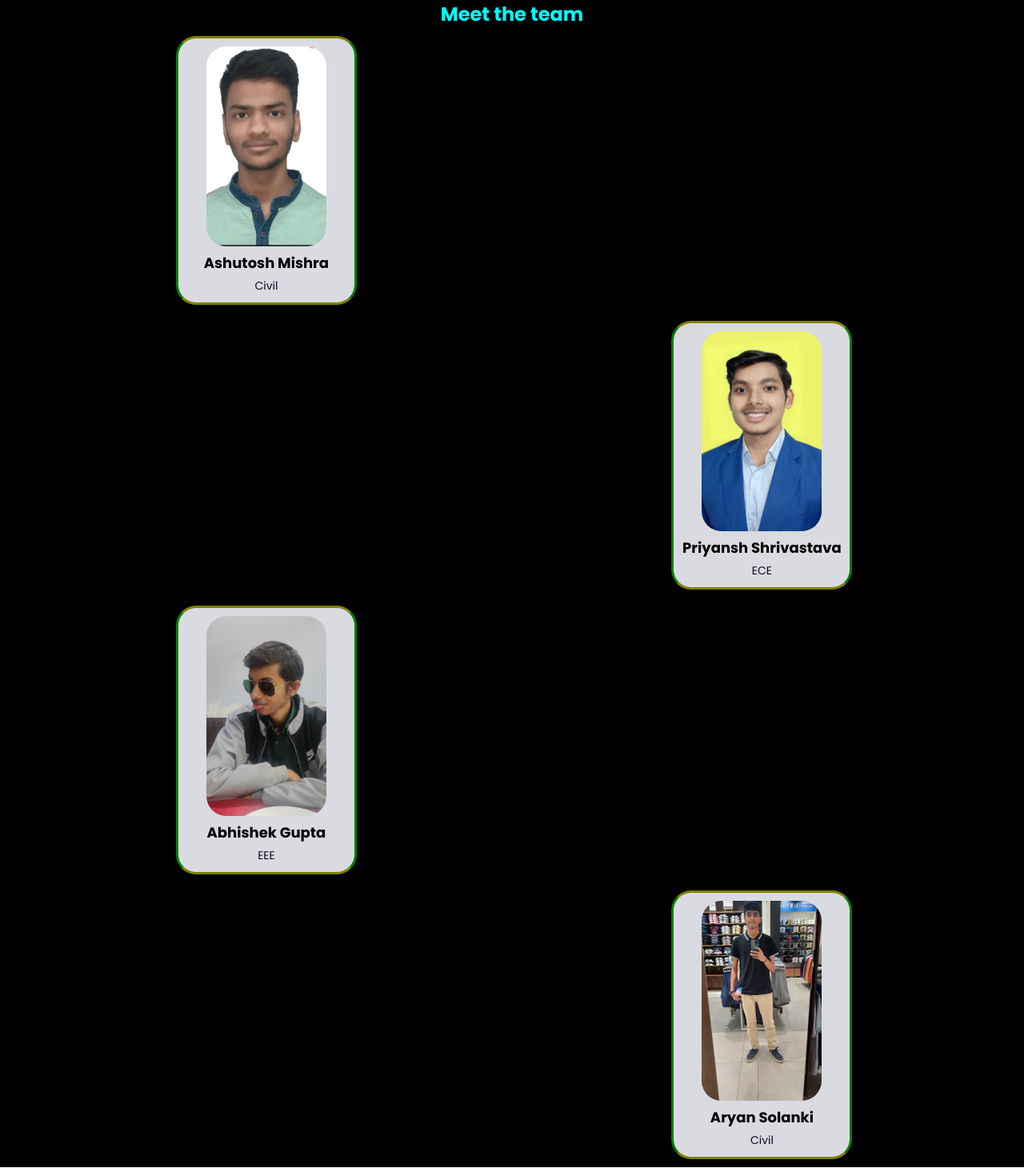
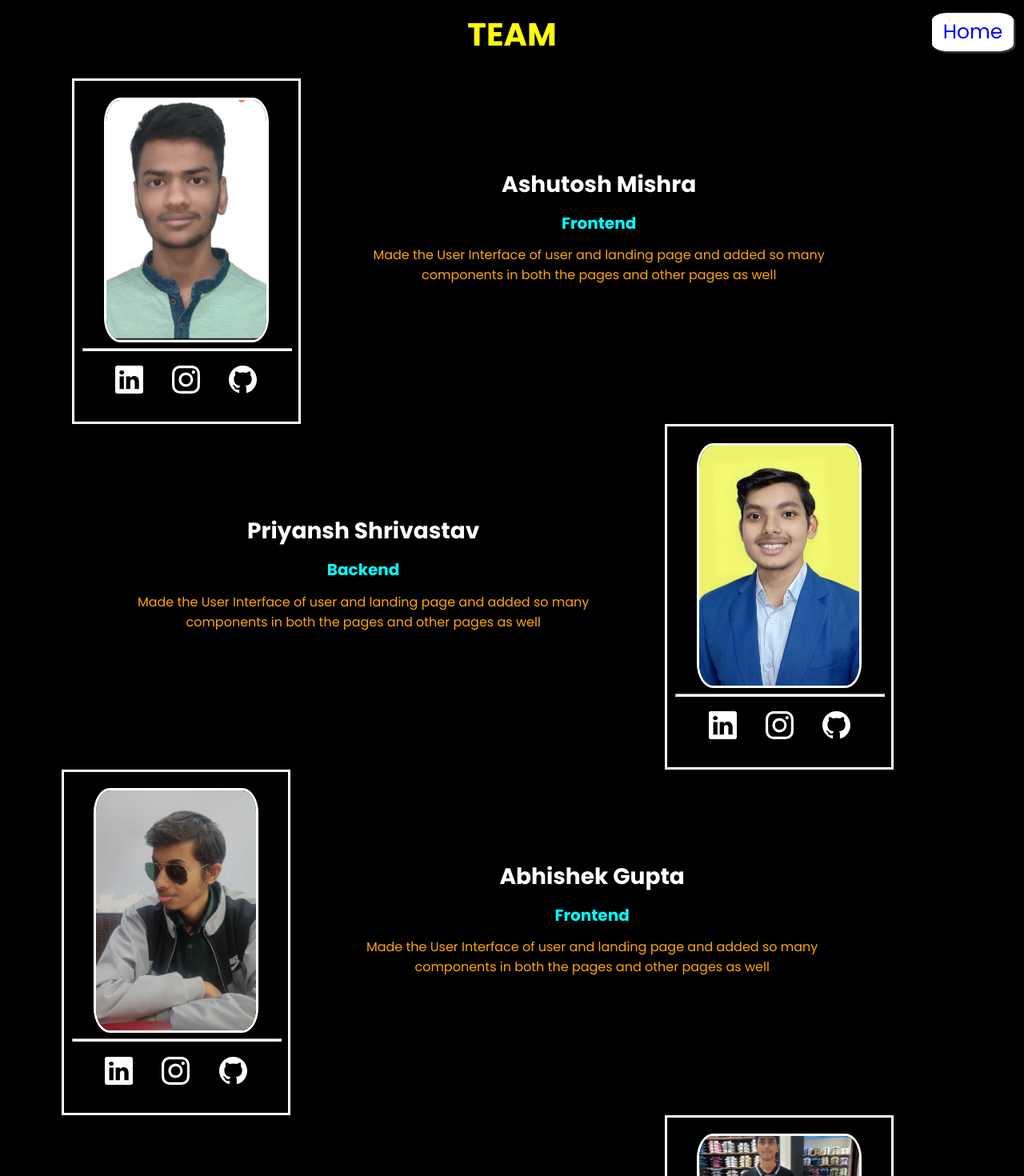
Before and after one commit to PSS2134/Library_Portal, a React (Create React App) app in the folder Client/: page /team in a window 1280 px wide. Shown: the top 1470 px of the page at 80% size. Built offline with nearby package versions, Linux system fonts and the light colour scheme.

Commit message:
team_page

```diff
--- a/Client/src/Pages/Bookinfo.js
+++ b/Client/src/Pages/Bookinfo.js
@@ -5,10 +5,12 @@ import { ToastContainer, toast } from "react-toastify";
 import "react-toastify/dist/ReactToastify.css";
 import Navbar from "../components/navbar/navbar";
 import Footer from "../components/footer/footer";
+import HashLoader from "react-spinners/HashLoader";
 
 function Bookinfo({ updateUser }) {
   const { id } = useParams();
   const [booksData, setBooksData] = useState([]);
+  const [loading, setLoading] = useState(true);
   // this will fetch books acording to particular genre
 
   useEffect(() => {
@@ -18,6 +20,9 @@ function Bookinfo({ updateUser }) {
         console.log(data);
         setBooksData(data);
       });
+      setTimeout(() => {
+        setLoading(false);
+      }, 1250);
   }, []);
 
   // console.log(id);
@@ -53,6 +58,18 @@ function Bookinfo({ updateUser }) {
   // console.log(book.url);
   return (
     <>
+    {loading?
+    <div className="loading">
+    <HashLoader
+      color={"#F37A24"}
+      loading={loading}
+      size={100}
+      aria-label="Loading Spinner"
+      data-testid="loader"
+    />
+  </div>
+  :
+    <>
       {book && (
         <>
           <Navbar updateUser={updateUser} />
@@ -83,6 +100,8 @@ function Bookinfo({ updateUser }) {
         </>
       )}
     </>
+}
+</>
   );
 }
 
--- a/Client/src/Pages/Booklist/Booklist.js
+++ b/Client/src/Pages/Booklist/Booklist.js
@@ -4,10 +4,12 @@ import Bookcard from "../../components/bookcard/Bookcard";
 import "../../Styles/booklist.css";
 import Navbar from "../../components/navbar/navbar";
 import Footer from "../../components/footer/footer";
+import HashLoader from "react-spinners/HashLoader";
 
 function Booklist({ updateUser }) {
   const { genre } = useParams();
   const [booksData, setBooksData] = useState([]);
+  const [loading, setLoading] = useState(true);
   // this will fetch books acording to particular genre
   const genregroup = booksData.filter((book) => {
     if (book.genre === genre) {
@@ -23,6 +25,9 @@ function Booklist({ updateUser }) {
         console.log(data);
         setBooksData(data);
       });
+      setTimeout(() => {
+        setLoading(false);
+      }, 1250);
   }, []);
   let oneliner = "";
   if (genre === "Fiction") {
@@ -46,6 +51,18 @@ function Booklist({ updateUser }) {
     return chunkedArray;
   }
   return (
+    <>
+    {loading?
+    <div className="loading">
+    <HashLoader
+      color={"#F37A24"}
+      loading={loading}
+      size={100}
+      aria-label="Loading Spinner"
+      data-testid="loader"
+    />
+  </div>
+  :
     <div className="booklist">
       <Navbar updateUser={updateUser} />
       <div className="head">
@@ -69,6 +86,8 @@ function Booklist({ updateUser }) {
       ))}
       <Footer />
     </div>
+}
+</>
   );
 }
 export default Booklist;
--- a/Client/src/Pages/team/Team.css
+++ b/Client/src/Pages/team/Team.css
@@ -1,61 +1,113 @@
-
+*{
+  font-family: "Poppins";
+}
   .book-cardz {
-    background-color: rgb(217, 219, 224);
-    width: 200px;
-    border: 3px solid #ccc;
-    border-radius: 25px ;
-    border-color: olive green;
+    background-color: black;
+    width: 260px;
+    border: 3px solid white;
+    /* border-radius: 10% 0%; */
+    /* border-color: olive green; */
     padding: 10px;
     text-align: center;
-    margin: 10px;
+    /* margin: 1%; */
+    /* margin-left: 6%; */
     display: inline-block;
   }
 
   .book-cardz img {
     /* object-fit: cover; */
-    width: 150px;
-    height: 250px;
+    width: 200px;
+    height: 300px;
+    margin-top: 4%;
+    border: 3px solid white;
     object-fit: cover;
-    border-radius: 25px;
-    margin-bottom: 0px;
+    border-radius: 10% ;
+    /* margin-bottom: 4%; */
   }
 
-  .book-cardz h3 {
-    font-size: 18px;
-    margin-bottom: 5px;
+.home-from-team{
+    background-color: white;
+    border: none;
+    color: blue;
+    font-size: 25px;
+    cursor: pointer;
+    border-radius: 20%;
+    width: 8%;
+    height: 6%;
+    position: absolute;
+    left: 91%;
+    box-shadow: 2px 2px 2px rgb(74, 73, 73);
+    top: 2%;
 }
 
-  .book-cardz p {
-    font-size: 14px;
-    color: #0f0a14;
+.team-heading{
+  color: yellow;
+  text-align: center;
+  padding: 1%;
+  font-size: 40px;
+  margin-bottom: 1%;
 }
 
+.member-description h5{
+  color: cyan;
+  text-align: center;
+  margin-top: 2%;
+  font-size: 20px;
+}
 
-  .meet h2{
-    color:cyan;
+.member-description p{
+  color: orange;
+  margin-top: 2%;
   text-align: center;
 }
 
-  .detailsz{
-    margin-left:12%;
+.member-description{
+  /* margin-left: 3%; */
+  margin: 6%;
+  margin-top: 10%;
+  /* padding: 3%; */
+  width: 55%;
 }
 
+  .linked , .hubgit , .insta{
+    color: white;
+    margin: 7%;
+    /* margin-left: 8%; */
+    font-size: 35px;
+  }
+  .meet h2{
+    color:white;
+    text-align: center;
+    font-size: 28px;
+  }
     .meet{
     background-color: black;
     }
 
     .ashu{
-      margin-left:5%;
+      margin-left:7%;
+      display: flex;
+      margin-right: 6%;
+      flex-wrap: wrap;
+      /* flex-wrap: wrap; */
+      /* justify-content: space-between; */
     }
 
     .pri{
-      margin-left: 60%;
+      margin-left: 6%;
+      margin-right: 6%;
+      display: flex;
     }
 
     .abhi{
-      margin-left:5%;
+      margin-left:6%;
+      margin-right: 6%;
+      display: flex;
     }
 
     .sol{
-      margin-left: 60%;
+      margin-left: 6%;
+      padding-bottom: 3%;
+      display: flex;
+      margin-right: 6%;
     }
--- a/Client/src/Pages/team/Team.js
+++ b/Client/src/Pages/team/Team.js
@@ -48,58 +48,93 @@ import Priyansh from './3.jpg';
 import Vashu from './1.jpg';
 import aryan from './4.jpg';
 //import Carousel from "react-elastic-carousel";
+import { BsLinkedin } from 'react-icons/bs';
+import { BsInstagram } from 'react-icons/bs';
+import { BsGithub } from 'react-icons/bs';
+import { Link } from 'react-router-dom';
 
 import "./Team.css";
 
 export default function Members() {
   return (
     <div className="meet">
-
-  <h2>Meet the team</h2>
-
+      <Link to={'/'}><button className="home-from-team">Home</button></Link>
+      <h1 className="team-heading">TEAM</h1>
       <div className="detailsz">
 
         <div className="ashu">
           <div className="book-cardz">
             <img src={Vashu} alt="ahishek"></img>
-    <h3>Ashutosh Mishra </h3>
-    <p>Civil</p>
+            <hr style={{"height":"2px","backgroundColor":"white"}}></hr>
+            <div className="links-with">
+              <Link to={'/'}><BsLinkedin className="linked"/></Link>
+              <Link to={'/'}><BsInstagram className="insta"/></Link>
+              <Link to={'/'}><BsGithub className="hubgit"/></Link>
+            </div>
+          </div>
+          <div className="member-description">
+            <h2>Ashutosh Mishra</h2>
+            <h5>Frontend</h5>
+            <p>Made the User Interface of user and landing page and added so many components in both the pages and other pages as well</p>
           </div>
         </div>
 
 
+
         <div className="pri">
+          <div className="member-description">
+            <h2>Priyansh Shrivastav</h2>
+            <h5>Backend</h5>
+            <p>Made the User Interface of user and landing page and added so many components in both the pages and other pages as well</p>
+          </div>
           <div className="book-cardz">
             <img src={Priyansh} alt="Book 4"></img>
-    <h3>Priyansh Shrivastava</h3>
-    <p>ECE</p>
+            <hr style={{"height":"2px","backgroundColor":"white"}}></hr>
+            <div className="links-with">
+              <Link to={'/'}><BsLinkedin className="linked"/></Link>
+              <Link to={'/'}><BsInstagram className="insta"/></Link>
+              <Link to={'/'}><BsGithub className="hubgit"/></Link>
             </div>
+          </div>
+
         </div>
 
         <div className="abhi">
           <div className="book-cardz">
             <img src={Abhi} alt="Book 3"></img>
-    <h3>Abhishek Gupta</h3>
-    <p>EEE</p>
+            <hr style={{"height":"2px","backgroundColor":"white"}}></hr>
+            <div className="links-with">
+              <Link to={'/'}><BsLinkedin className="linked"/></Link>
+              <Link to={'/'}><BsInstagram className="insta"/></Link>
+              <Link to={'/'}><BsGithub className="hubgit"/></Link>
+            </div>
+          </div>
+          <div className="member-description">
+            <h2>Abhishek Gupta</h2>
+            <h5>Frontend</h5>
+            <p>Made the User Interface of user and landing page and added so many components in both the pages and other pages as well</p>
           </div>
         </div>
 
 
         <div className="sol">
+          <div className="member-description">
+            <h2>Aryan Solanki</h2>
+            <h5>Frontend</h5>
+            <p>Made the User Interface of user and landing page and added so many components in both the pages and other pages as well</p>
+          </div>
           <div className="book-cardz">
             <img src={aryan} alt="Book 1"></img>
-    <h3>Aryan Solanki</h3>
-    <p>Civil</p>
+            <hr style={{"height":"2px","backgroundColor":"white"}}></hr>
+            <div className="links-with">
+              <Link to={'/'}><BsLinkedin className="linked"/></Link>
+              <Link to={'/'}><BsInstagram className="insta"/></Link>
+              <Link to={'/'}><BsGithub className="hubgit"/></Link>
+            </div>
           </div>
         </div>
 
-
       </div>
-
-
-
-
-
     </div>
 
     );
--- a/Client/src/components/header/header.css
+++ b/Client/src/components/header/header.css
@@ -27,7 +27,7 @@
   .middlebarr{
     margin-left: 9%;
     margin-top: 1.3%;
-    width:65%;
+    width:70%;
   }
 
   .leftbarr{
--- a/Client/src/components/header/header.js
+++ b/Client/src/components/header/header.js
@@ -54,6 +54,9 @@ function Header(props) {
             <Scroll to="4" smooth={true} offset={-30} duration={500}>
               <button className="head-btn">Recommended</button>
             </Scroll>
+            <Scroll to="5" smooth={true} offset={-30} duration={500}>
+              <button className="head-btn">Contact</button>
+            </Scroll>
         </div>
         <div className="rightbarr">
             {user&&
--- a/Client/src/components/navbar/navbar.css
+++ b/Client/src/components/navbar/navbar.css
@@ -30,7 +30,7 @@
   .middlebar{
     margin-left: 9%;
     margin-top: 1.3%;
-    width:25%;
+    width:35%;
   }
 
   .leftbar{
--- a/Client/src/components/navbar/navbar.js
+++ b/Client/src/components/navbar/navbar.js
@@ -4,6 +4,7 @@ import { Link, useNavigate } from "react-router-dom";
 import { BiUserCircle } from "react-icons/bi";
 import { ToastContainer, toast } from "react-toastify";
 import "react-toastify/dist/ReactToastify.css";
+import { Link as Scroll } from 'react-scroll'
 
 function Navbar(props) {
   const navigate = useNavigate();
@@ -36,6 +37,9 @@ function Navbar(props) {
         <Link to={"/team"}>
         <button className="nav-btn">Team</button>
         </Link>
+        <Scroll to="5" smooth={true} offset={-30} duration={500}>
+              <button className="head-btn">Contact</button>
+        </Scroll>
         {/* <button className="nav-btn">Services</button>
             <button className="nav-btn">Recommended</button> */}
       </div>
```
Also changed, not shown: Client/src/Pages/team/team_card.js (added, +18 -0 lines). Lines whose indentation alone changed are shown as unchanged.
